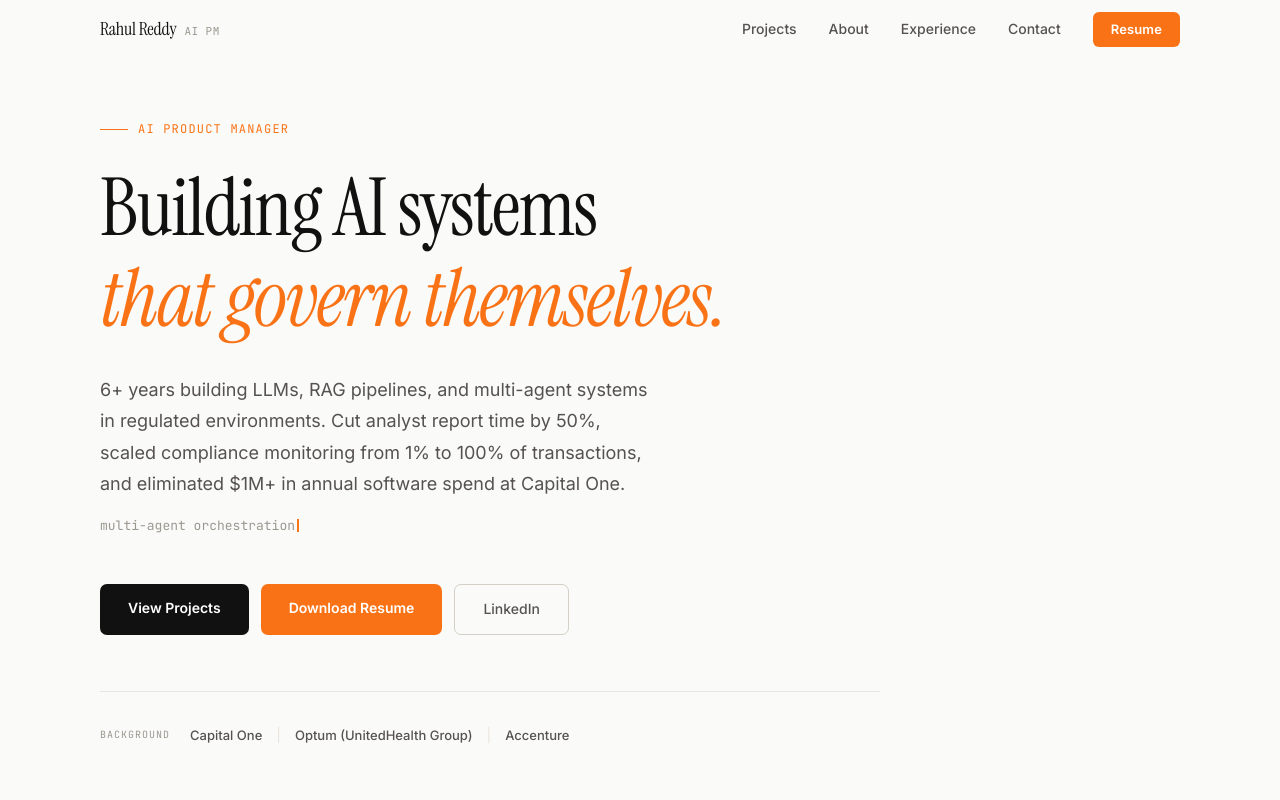
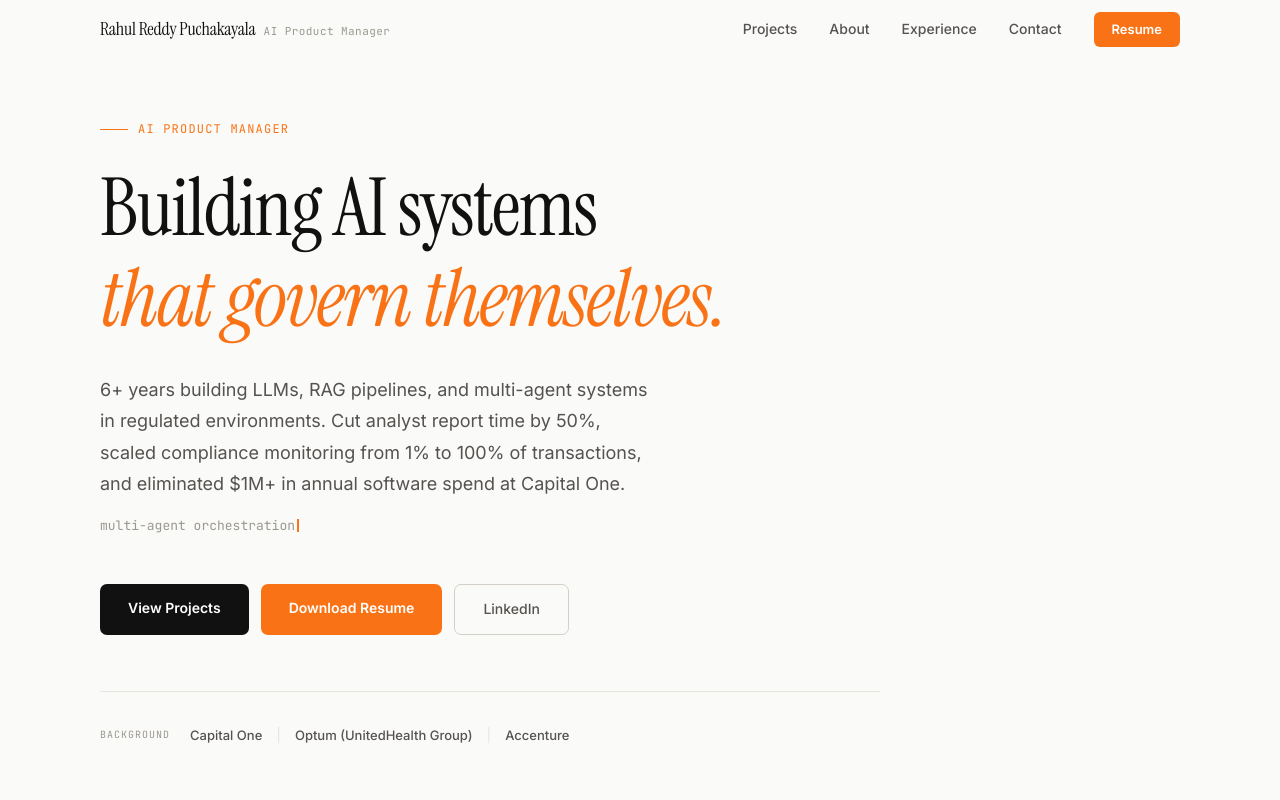
Before and after one commit to rahulreddyutd/rahul-portfolio-light, a Next.js app: page / in a window 1280 px wide. Shown: the top 800 px of the page. Built offline with nearby package versions, Linux system fonts and the light colour scheme.

Commit message:
fix: nav full name and title

```diff
--- a/src/app/components/Nav.tsx
+++ b/src/app/components/Nav.tsx
@@ -23,10 +23,10 @@ export default function Nav() {
     }}>
       <Link href="/" style={{ textDecoration: "none", display: "flex", alignItems: "baseline", gap: "8px" }}>
         <span style={{ fontFamily: "'Instrument Serif',serif", fontSize: "18px", color: "#111111", letterSpacing: "-0.01em" }}>
-          Rahul Reddy
+          Rahul Reddy Puchakayala
         </span>
         <span style={{ fontFamily: "'JetBrains Mono',monospace", fontSize: "11px", color: "#9B9890", letterSpacing: "0.04em" }}>
-          AI PM
+          AI Product Manager
         </span>
       </Link>
       <div style={{ display: "flex", gap: "32px", alignItems: "center" }}>
@@ -49,7 +49,6 @@ export default function Nav() {
           background: "#F97316", color: "#FFFFFF",
           borderRadius: "6px", fontSize: "13px", fontWeight: 600,
           textDecoration: "none", transition: "background 0.15s",
-          letterSpacing: "0.01em",
         }}
         onMouseEnter={e => (e.currentTarget.style.background = "#EA6A0A")}
         onMouseLeave={e => (e.currentTarget.style.background = "#F97316")}
```
